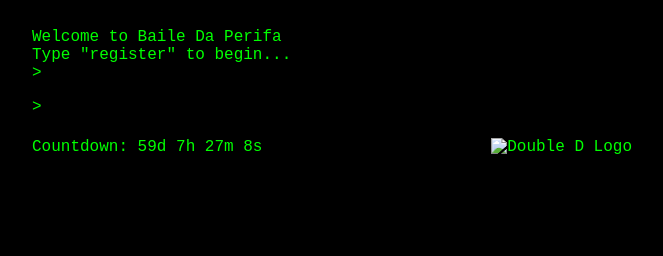
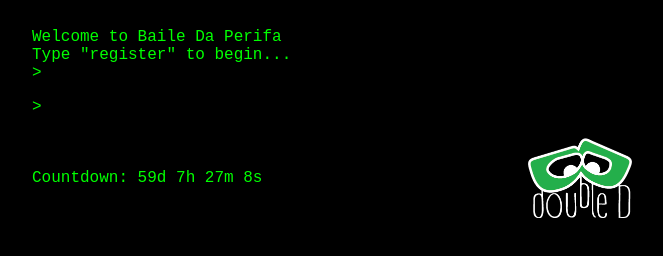
Before and after one commit to dowiejohns/terminal, a plain HTML site: page index.html in a window 1280 px wide. Shown: the whole page, without its empty margins (308-971 px from the left). Drawn offline with Linux system fonts and the light colour scheme.

Commit message:
Update index.html

```diff
--- a/index.html
+++ b/index.html
@@ -76,7 +76,7 @@
     </div>
     <div id="footer">
       <div id="countdown"></div>
-      <img id="logo" src="Png logo.png" alt="Double D Logo" />
+      <img id="logo" src="Png logo 2.png" alt="Double D Logo" />
     </div>
   </div>
 
```
